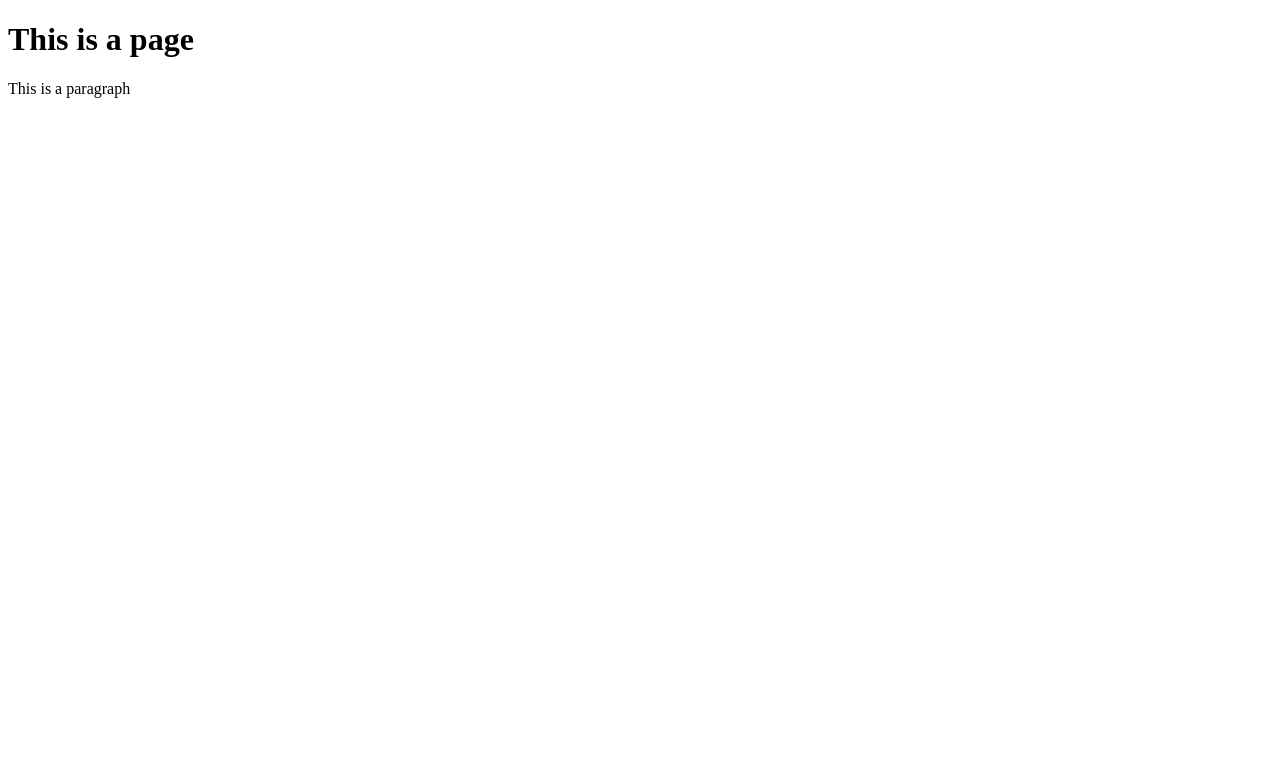
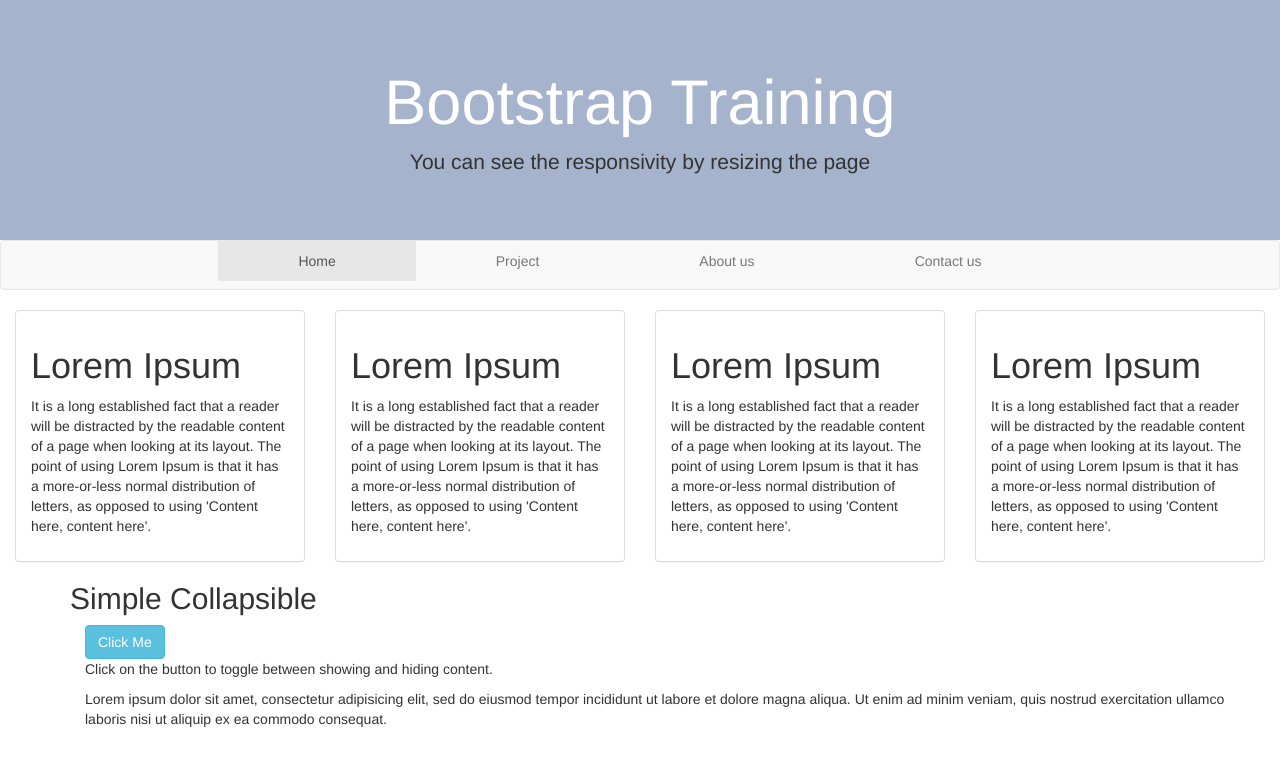
Before and after one commit to rkbhowmik/BootStrap, a plain HTML site: page BootStrap/Index.html in a window 1280 px wide. Drawn offline with nearby package versions, Linux system fonts and the light colour scheme.

Commit message:
update 1

```diff
--- a/BootStrap/Index.html
+++ b/BootStrap/Index.html
@@ -1,12 +1,128 @@
 <!DOCTYPE html>
 <html>
 <head>
-    <title></title>
-	<meta charset="utf-8" />
+    <title>Bootstrap Example</title>
+    <meta charset="utf-8">
+    <meta name="viewport" content="width=device-width, initial-scale=1">
+    <link rel="stylesheet" href="https://maxcdn.bootstrapcdn.com/bootstrap/3.3.7/css/bootstrap.min.css">
+    <script src="https://ajax.googleapis.com/ajax/libs/jquery/3.1.1/jquery.min.js"></script>
+    <script src="https://maxcdn.bootstrapcdn.com/bootstrap/3.3.7/js/bootstrap.min.js"></script>
+
+    <style>
+        .jumbotron {
+            margin-bottom: 0px;
+        }
+
+
+        .nav > li > a {
+            position: relative;
+            display: block;
+            padding: 10px 80px;
+        }
+
+        .navbar {
+            display: flex;
+        }
+
+        ul.breadcrumb {
+			padding: 8px 16px;
+			list-style: none;
+			background-color: #eee;
+			text-align: left;
+			margin-top: 0px;
+			margin-left: 20%;
+		}
+		ul.breadcrumb li {display: inline;}
+
+		ul.breadcrumb li+li:before {
+			padding: 8px;
+			color: black;
+			content: "/\00a0";
+		}
+
+        ul.breadcrumb li a {color: green;}
+
+	</style>
+
 </head>
+
 <body>
-    <h1> This is a page</h1>
-    <p> This is a paragraph</p>
 
-</body>
-</html>
+    <!--jumbotorn-->
+    <div class="jumbotron text-center" style="background-color: #a5b4cc;">
+        <h1 style="color: white"> Bootstrap Training </h1>
+        <p> You can see the responsivity by resizing the page</p>
+    </div>
+
+    <!--Navigation bar-->
+
+    <nav class="navbar navbar-default">
+        <div class="container-fluid">
+
+            <ul class="nav navbar-nav">
+                <li class="active"><a href="#">Home</a></li>
+                <li><a href="#">Project</a></li>
+                <li><a href="#">About us</a></li>
+                <li><a href="#">Contact us</a></li>
+            </ul>
+        </div>
+    </nav>
+    <div class="container-fluid">
+        <div class="row">
+            <div class="col-sm-3">
+                <div class="panel panel-default">
+                    <div class="panel-body">
+                        <h1> Lorem Ipsum </h1>
+                        <p>It is a long established fact that a reader will be distracted by the readable content of a page when looking at its layout. The point of using Lorem Ipsum is that it has a more-or-less normal distribution of letters, as opposed to using 'Content here, content here'.</p>
+                    </div>
+                </div>
+            </div>
+
+            <div class="col-sm-3">
+                <div class="panel panel-default">
+                    <div class="panel-body">
+                        <h1> Lorem Ipsum </h1>
+                        <p>It is a long established fact that a reader will be distracted by the readable content of a page when looking at its layout. The point of using Lorem Ipsum is that it has a more-or-less normal distribution of letters, as opposed to using 'Content here, content here'.</p>
+                    </div>
+                </div>
+            </div>
+
+            <div class="col-sm-3">
+                <div class="panel panel-default">
+                    <div class="panel-body">
+                        <h1> Lorem Ipsum </h1>
+                        <p>It is a long established fact that a reader will be distracted by the readable content of a page when looking at its layout. The point of using Lorem Ipsum is that it has a more-or-less normal distribution of letters, as opposed to using 'Content here, content here'.</p>
+                    </div>
+                </div>
+            </div>
+
+            <div class="col-sm-3">
+
+                <div class="panel panel-default">
+                    <div class="panel-body">
+
+                        <h1> Lorem Ipsum </h1>
+                        <p>It is a long established fact that a reader will be distracted by the readable content of a page when looking at its layout. The point of using Lorem Ipsum is that it has a more-or-less normal distribution of letters, as opposed to using 'Content here, content here'.</p>
+                    </div>
+                </div>
+            </div>
+
+
+            <!--accordion-->
+
+            <div class="container">
+                <h2>Simple Collapsible</h2>
+                <div class="container">
+                    <button type="button" class="btn btn-info" data-toggle="collapse" data-target="#demo">Click Me</button>
+                    <div id="demo" class="collapse in">
+                        <p>Click on the button to toggle between showing and hiding content.</p>
+
+                        Lorem ipsum dolor sit amet, consectetur adipisicing elit,
+                        sed do eiusmod tempor incididunt ut labore et dolore magna aliqua. Ut enim ad minim veniam,
+                        quis nostrud exercitation ullamco laboris nisi ut aliquip ex ea commodo consequat.
+                    </div>
+                </div>
+            </div>
+
+            </body>
+</html >
```
